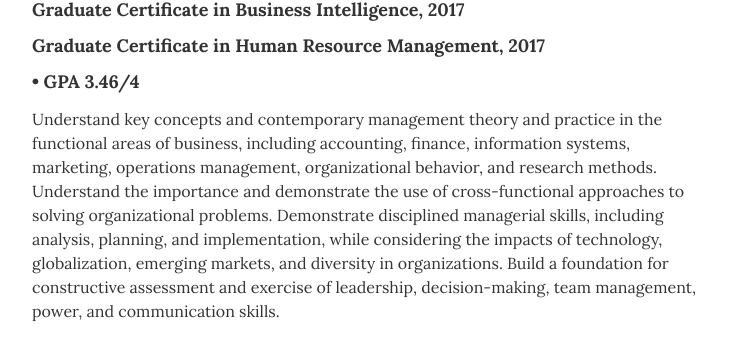
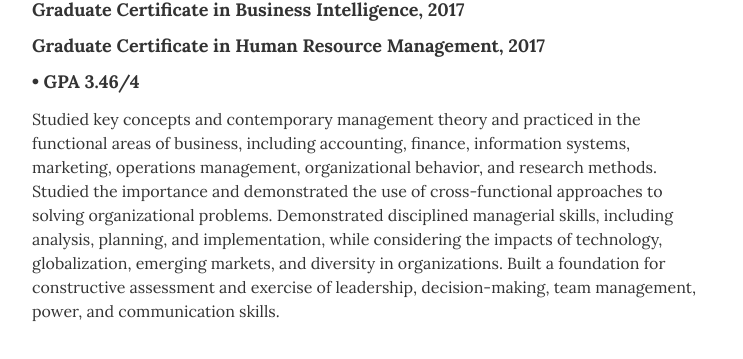
Before and after one commit to rchum/portfolio, a Jekyll site: the page built from index.html, in a window 1280 px wide and 900 px high, scrolled down 921 px. Shown: the part 151-510 px from the top of the window, without its empty margins (268-1011 px from the left). Built offline with Jekyll 4.4.1, drawn with Linux system fonts in a browser that asks for light colours.

Commit message:
Update education.yml

```diff
--- a/_data/education.yml
+++ b/_data/education.yml
@@ -14,10 +14,10 @@
   year: GPA 3.46/4
   #award:
   summary:
-    Understand key concepts and contemporary management theory and practice in the functional areas of business, including accounting, finance, information systems, marketing, operations management, organizational behavior, and research methods.
-    Understand the importance and demonstrate the use of cross-functional approaches to solving organizational problems.
-    Demonstrate disciplined managerial skills, including analysis, planning, and implementation, while considering the impacts of technology, globalization, emerging markets, and diversity in organizations.
-    Build a foundation for constructive assessment and exercise of leadership, decision-making, team management, power, and communication skills.
+    Studied key concepts and contemporary management theory and practiced in the functional areas of business, including accounting, finance, information systems, marketing, operations management, organizational behavior, and research methods.
+    Studied the importance and demonstrated the use of cross-functional approaches to solving organizational problems.
+    Demonstrated disciplined managerial skills, including analysis, planning, and implementation, while considering the impacts of technology, globalization, emerging markets, and diversity in organizations.
+    Built a foundation for constructive assessment and exercise of leadership, decision-making, team management, power, and communication skills.
 
 # degree1: Bachelor of Science, Chemistry
  # uni1: University of Illinois, Urbana-Champaign
```
